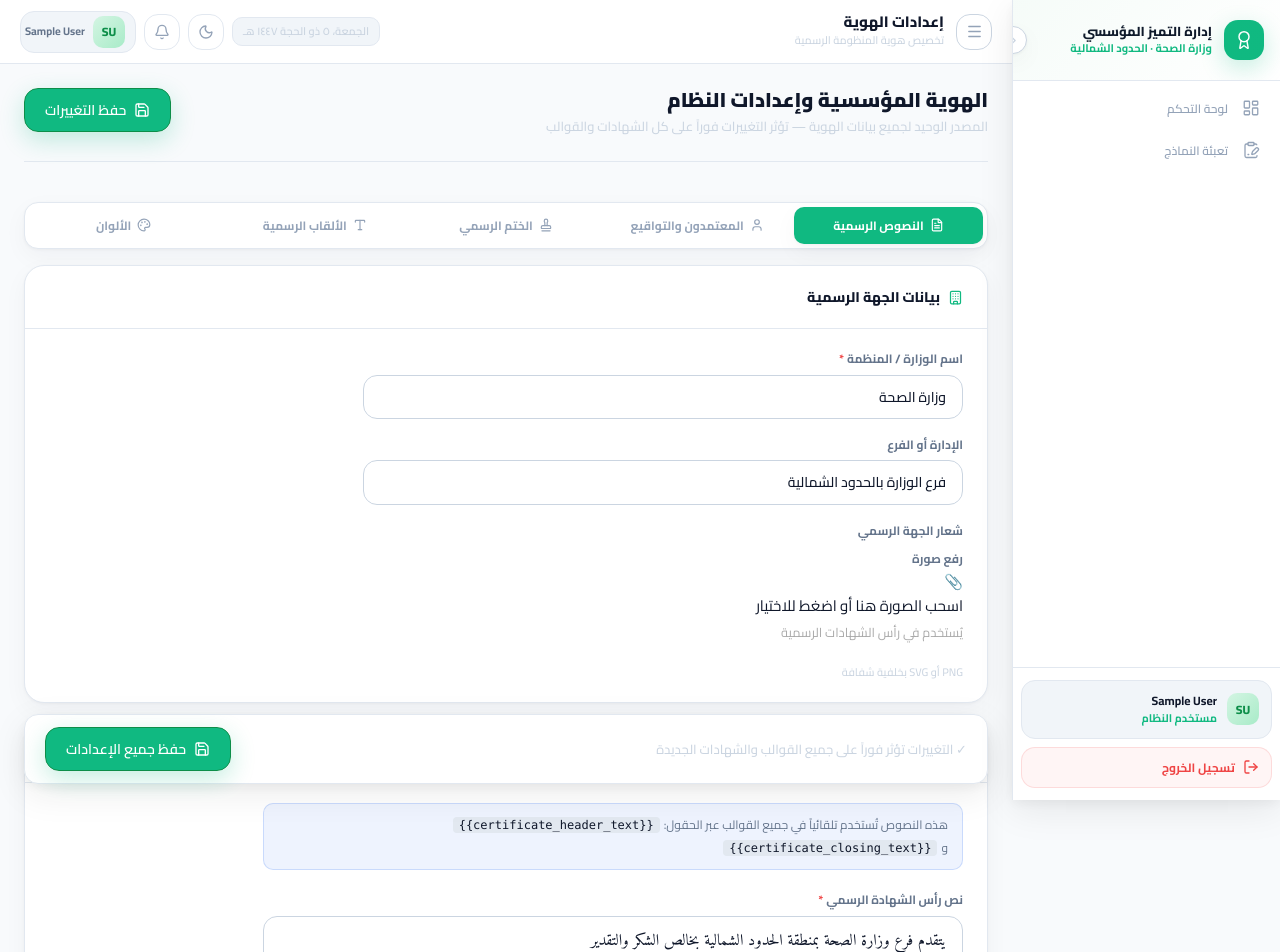
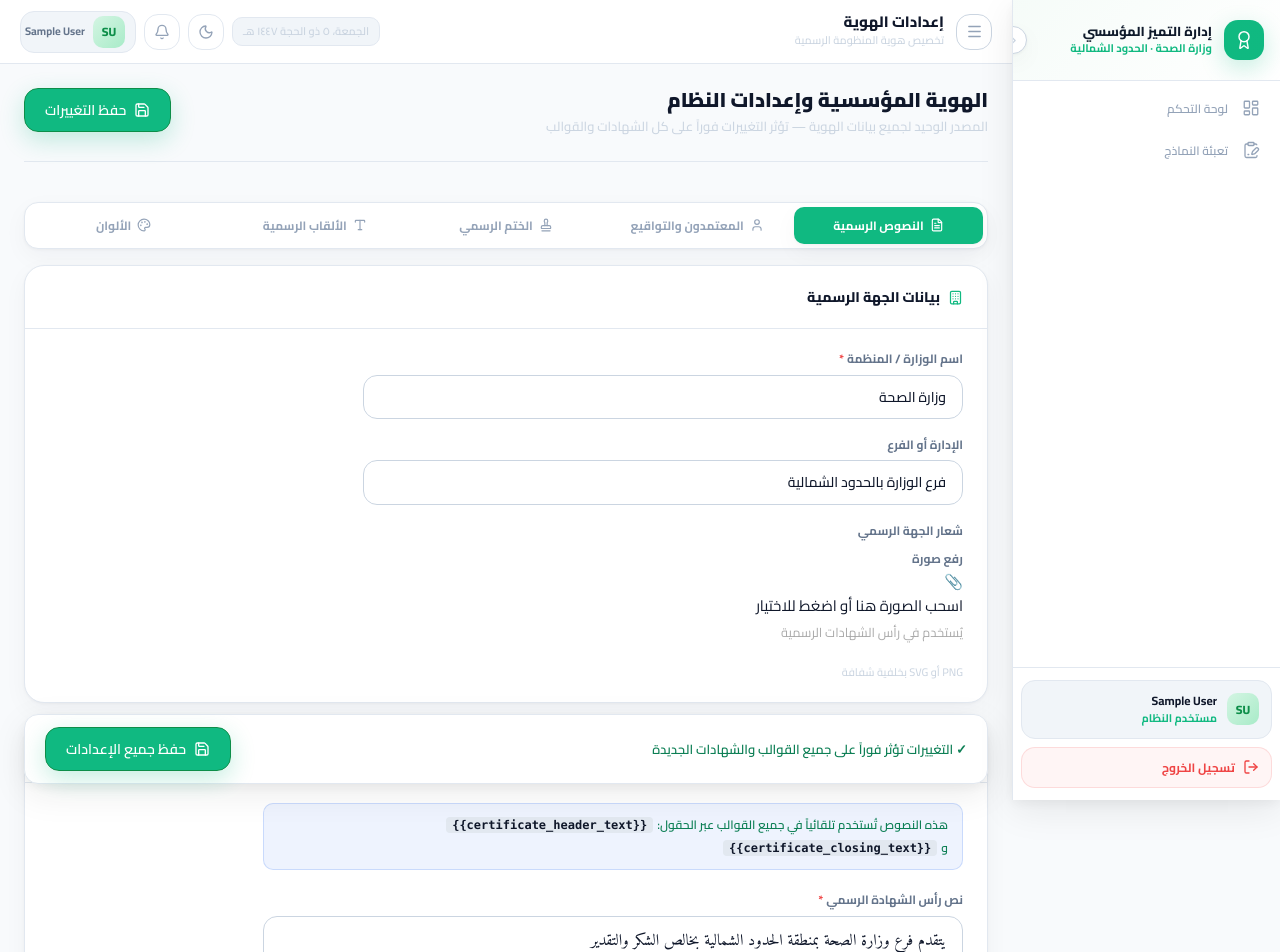
Before and after one commit to aburakan4551/mohararcert, a React (Vite) app: page /system-settings in a window 1280 px wide. Shown: the top 952 px of the page. Built offline with nearby package versions, Linux system fonts and the light colour scheme; sample sign-in values are in the browser's storage.

Commit message:
fix: update official seal label in settings

```diff
--- a/src/pages/SystemSettings.jsx
+++ b/src/pages/SystemSettings.jsx
@@ -393,7 +393,7 @@ export default function SystemSettings() {
                             <Card>
                                 <CardHeader>
                                     <div style={{ display: 'flex', alignItems: 'center', justifyContent: 'space-between' }}>
-                                        <SectionTitle icon={Stamp} title="الختم الرسمي للوزارة" color="var(--color-primary-600)" />
+                                        <SectionTitle icon={Stamp} title="الختم الرسمي للفرع" color="var(--color-primary-600)" />
                                         <FieldKey field="official_seal" />
                                     </div>
                                 </CardHeader>
@@ -403,7 +403,7 @@ export default function SystemSettings() {
                                             <SignatureUploader
                                                 value={formData.official_seal}
                                                 onChange={v => set('official_seal', v)}
-                                                hint="يُستخدم تلقائياً في بلوك الختم الرسمي للوزارة"
+                                                hint="يُستخدم تلقائياً في بلوك الختم الرسمي للفرع"
                                             />
                                         </FormField>
 
@@ -564,7 +564,7 @@ export default function SystemSettings() {
 
             {/* ── Sticky Save Footer ── */}
             <div style={{ position: 'sticky', bottom: '16px', background: 'var(--bg-surface)', backdropFilter: 'blur(12px)', border: '1px solid var(--border-default)', borderRadius: 'var(--radius-lg)', padding: '12px 20px', display: 'flex', alignItems: 'center', justifyContent: 'space-between', boxShadow: 'var(--shadow-floating)', zIndex: 10 }}>
-                <p style={{ fontSize: 'var(--text-caption)', color: 'var(--text-muted)', fontWeight: 500 }}>
+                <p style={{ fontSize: 'var(--text-caption)', color: '#0D7F55', fontWeight: 600 }}>
                     ✓ التغييرات تؤثر فوراً على جميع القوالب والشهادات الجديدة
                 </p>
                 <Button type="submit" variant="primary" size="md" isLoading={saving} leftIcon={saved ? CheckCircle : Save}>
@@ -602,7 +602,10 @@ const FieldKey = ({ field }) => (
 );
 
 const InfoBanner = ({ children }) => (
-    <div style={{ padding: '10px 14px', background: 'var(--color-info-bg)', border: '1px solid var(--color-info-border)', borderRadius: 'var(--radius-md)', fontSize: '12px', color: 'var(--text-secondary)', lineHeight: 1.8 }}>
+    <div style={{
+        padding: '10px 14px', background: 'var(--color-info-bg)', border: '1px solid var(--color-info-border)', borderRadius: 'var(--radius-md)', fontSize: '12px', color: '#0D7F55', lineHeight: 1.8,
+        fontWeight: 600
+    }}>
         {children}
     </div>
 );
```
